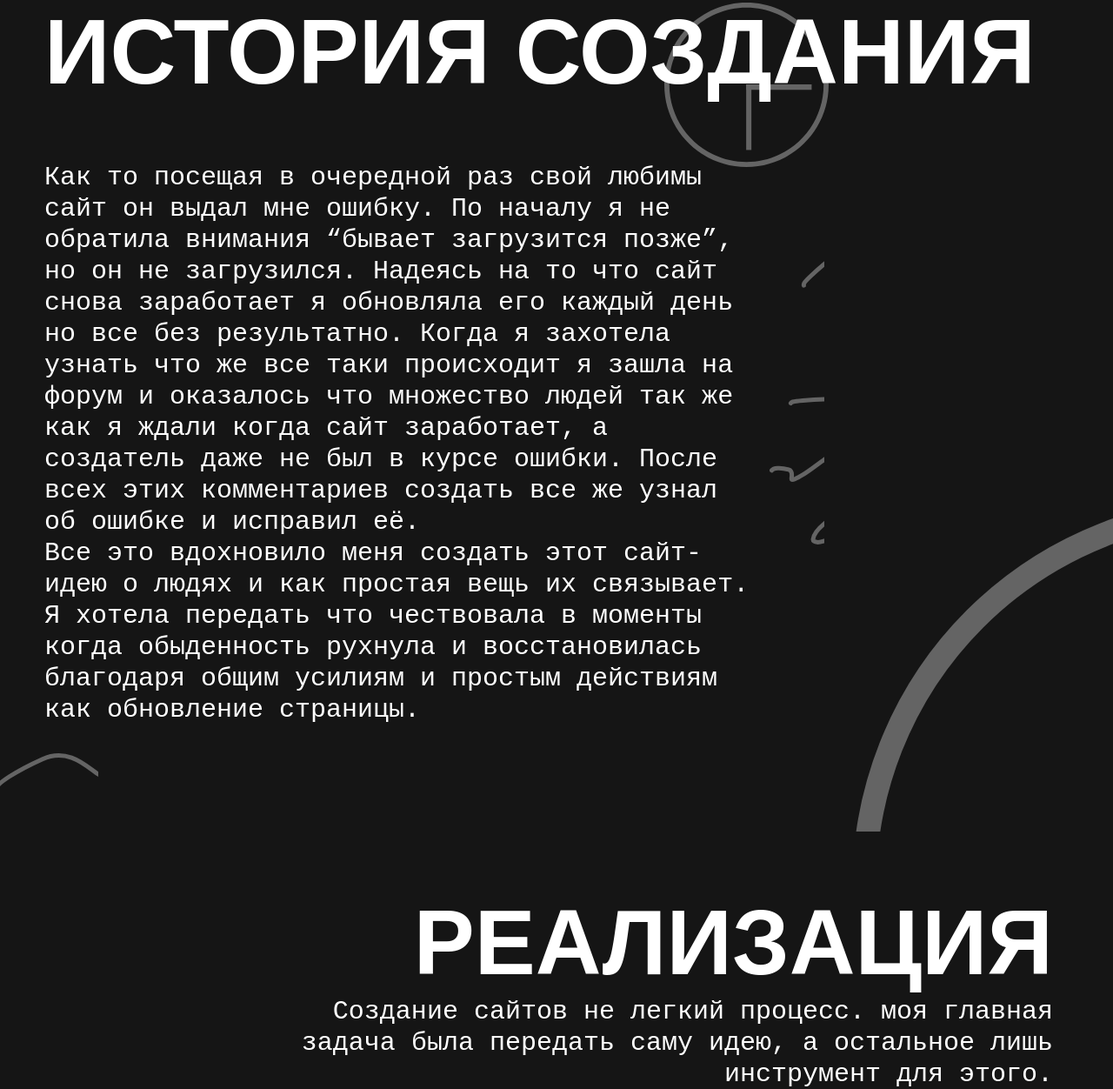
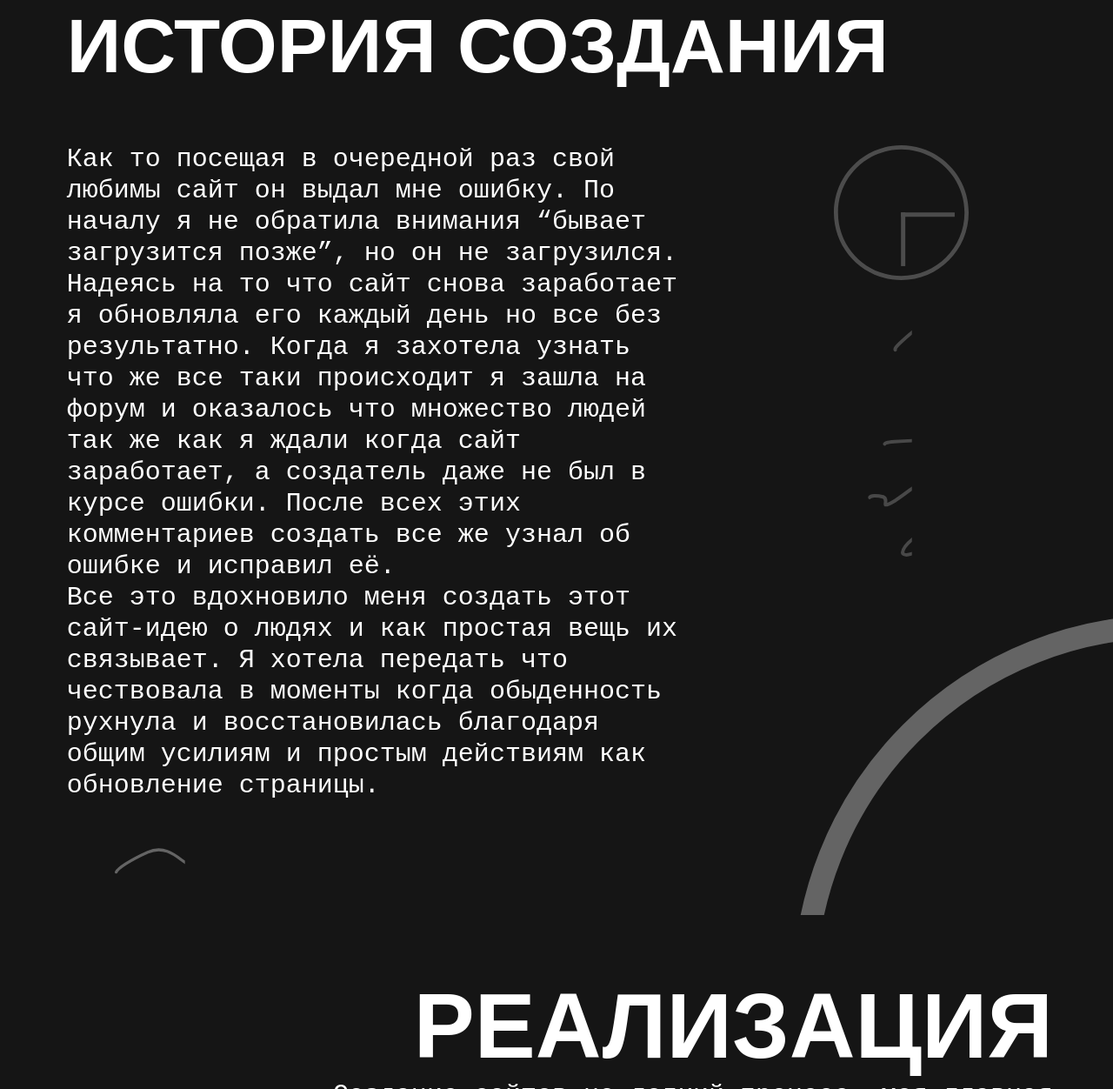
Before and after one commit to Angeldesign-art/504-error-site, a website: page about.html in a window 1280 px wide. Shown: the part 1092-2344 px from the top of the page at 87% size. Drawn offline with Linux system fonts and the light colour scheme.

Commit message:
Fix story text blocks and graphic overlap based on user screenshot

```diff
--- a/about.css
+++ b/about.css
@@ -137,3 +137,80 @@ html{scroll-behavior:smooth}
  .trace-pattern-b{left:calc(50% - 683px);right:auto;top:-424px;width:1074px;height:964px;animation:figmaGroup25 4.320597s linear infinite}
  .trace-pattern img{object-fit:fill}
 }
+
+/* Story section correction from supplied 1649px screenshot:
+   two independent text blocks, narrower left column, illustration gutter. */
+@media(min-width:1101px){
+ .story{
+   display:grid;
+   grid-template-columns:minmax(0, min(760px, 59vw)) minmax(240px,1fr);
+   grid-template-rows:auto auto auto;
+   align-content:start;
+   column-gap:clamp(80px,8vw,155px);
+   row-gap:0;
+   padding:75px clamp(45px,5vw,85px) 130px clamp(65px,10.3vw,170px);
+   min-height:1120px;
+ }
+ .story h2{
+   grid-column:1/-1;
+   grid-row:1;
+   width:100%;
+   margin:0 0 66px;
+   font-size:clamp(66px,6.8vw,112px);
+   white-space:nowrap;
+   line-height:1.06;
+ }
+ .story-one,.story-two{
+   position:relative;
+   left:auto;top:auto;
+   grid-column:1;
+   width:100%;
+   max-width:760px;
+   margin:0;
+   font-size:clamp(22px,1.72vw,28px);
+   line-height:1.2;
+   text-align:left;
+ }
+ .story-one{grid-row:2;margin-bottom:44px}
+ .story-two{grid-row:3}
+ .story-ring-small{
+   left:auto;right:20%;top:235px;
+   width:155px;height:155px;
+   opacity:.7;z-index:0;
+ }
+ .story-illustration{
+   left:auto;right:4%;top:320px;
+   width:min(28vw,410px);height:auto;
+   opacity:1;z-index:0;
+ }
+ .story-ring{
+   left:auto;right:-195px;top:auto;bottom:-220px;
+   width:565px;height:565px;opacity:1;z-index:0;
+ }
+ .story-underline{
+   left:clamp(65px,10.3vw,170px);right:auto;
+   bottom:40px;top:auto;width:min(650px,45vw);
+   max-width:none;z-index:0;
+ }
+}
+@media(min-width:1101px) and (max-width:1350px){
+ .story{grid-template-columns:minmax(0,62%) minmax(0,1fr);column-gap:45px;padding-left:6vw}
+ .story-one,.story-two{font-size:23px}
+ .story-illustration{right:-6%;opacity:.65}
+ .story-ring-small{right:13%}
+}
+@media(min-width:851px) and (max-width:1100px){
+ .story{display:flex;flex-direction:column;align-items:flex-start;gap:0;padding:75px 7vw 110px;min-height:1100px}
+ .story h2{margin-bottom:60px;font-size:clamp(60px,8vw,90px)}
+ .story-one,.story-two{width:min(730px,78%);max-width:none;font-size:23px;line-height:1.3;margin:0}
+ .story-one{margin-bottom:45px}
+ .story-illustration{left:auto;right:-12%;top:300px;opacity:.3}
+ .story-ring-small{left:auto;right:10%;top:210px;opacity:.3}
+ .story-ring{left:auto;right:-250px;top:auto;bottom:-180px}
+}
+@media(max-width:850px){
+ .story{display:flex;flex-direction:column;gap:0}
+ .story h2{white-space:normal;margin-bottom:38px}
+ .story-one,.story-two{width:100%;margin:0;font-size:20px;line-height:1.45}
+ .story-one{margin-bottom:36px!important}
+}
```
